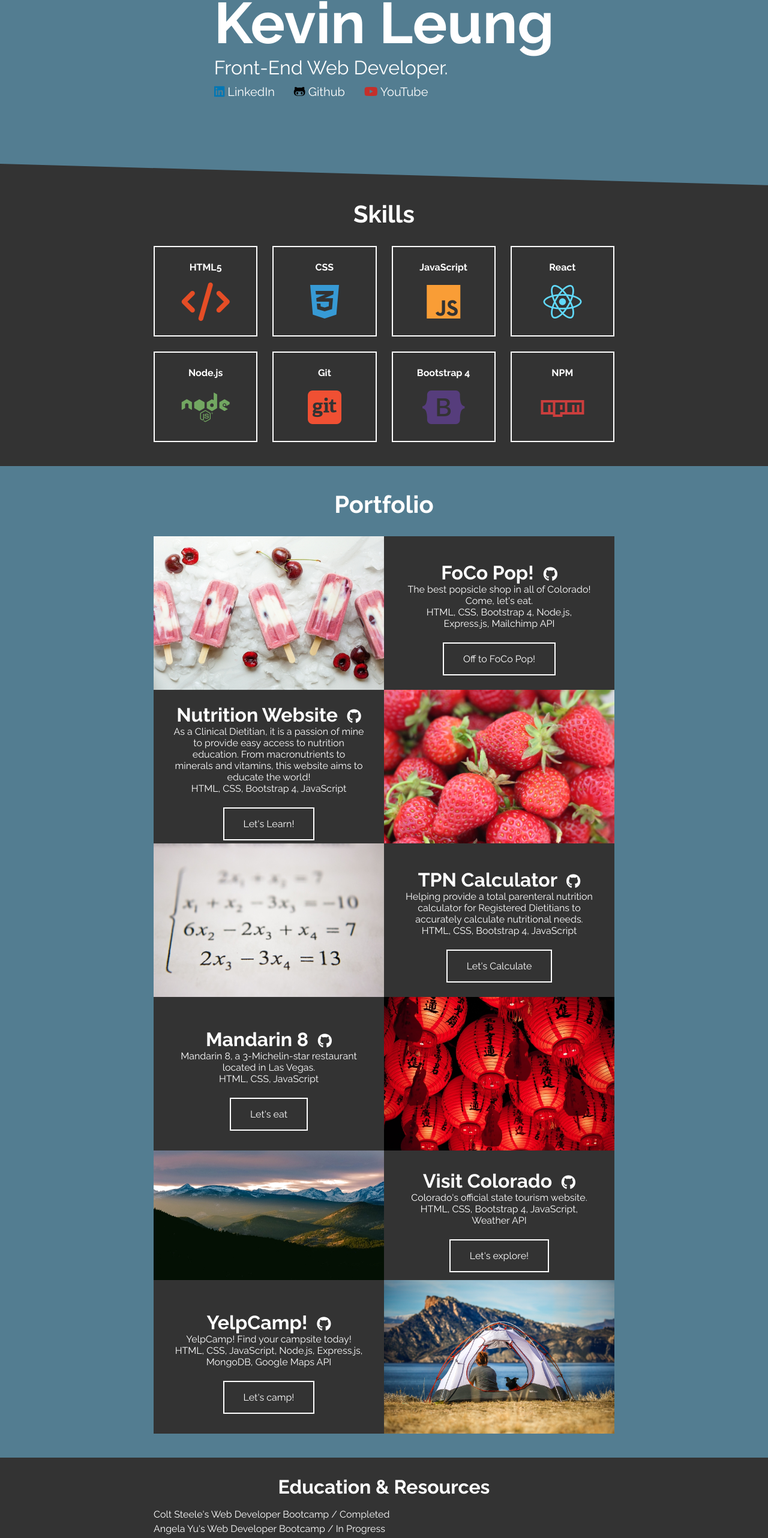
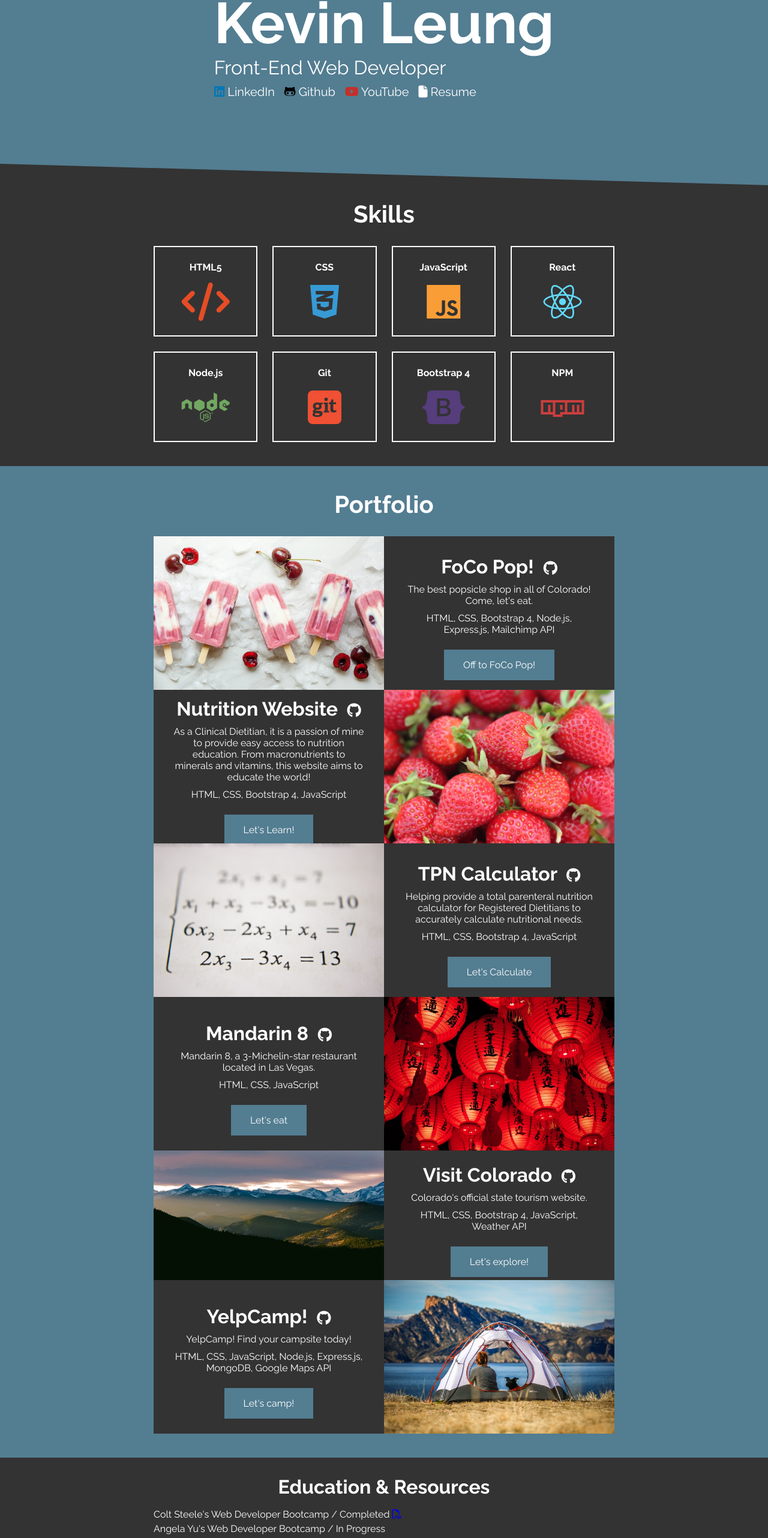
Before and after one commit to leungk712/portfolio, a website: page index.html in a window 1280 px wide. Shown: the part 195-2759 px from the top of the page at 60% size. Drawn offline with Linux system fonts and the light colour scheme.

Commit message:
update portfolio section and styles

```diff
--- a/index.html
+++ b/index.html
@@ -33,18 +33,19 @@
     <div class="slanted-container">
         <div class="info-header">
             <h1>Kevin Leung</h1>
-            <p>Front-End Web Developer.</p>
+            <p>Front-End Web Developer</p>
             <ul class="fullscreen-bar-links">
                 <li><a title="Check out my LinkedIn!" href="https://www.linkedin.com/in/leungk712/" alt="LinkedIn" target="_blank"><i class="header-icon fab fa-linkedin"></i>  LinkedIn</a></li>
                 <li><a title="Check out my Github!" href="https://github.com/leungk712" target="_blank"><i class="header-icon fab fa-github-alt"></i> Github</a></li>
                 <li><a title="Check out my YouTube channel!" href="https://www.youtube.com/channel/UCB_XhBJJoQbnoX1DsmYk_Kg" target="_blank"><i class="header-icon fab fa-youtube"></i> YouTube</a></li>
+                <li><a title="Check out my Resume!" href="documents/Web Developer_Resume_Leung.pdf" target="_blank"><i class="fas fa-file"></i> Resume</a></li>
                 <!-- Resume -->
             </ul>
             <ul class="mobile-bar-links">
                 <li><a title="Check out my LinkedIn!" href="https://www.linkedin.com/in/leungk712/" target="_blank"><i class="header-icon fab fa-linkedin"></i> | </a></li>
                 <li><a title="Check out my Github!" href="https://github.com/leungk712" target="_blank"><i class="header-icon fab fa-github-alt"></i> | </a></li>
-                <li><a title="Check out my YouTube channel!" href="https://www.youtube.com/channel/UCB_XhBJJoQbnoX1DsmYk_Kg" target="_blank"><i class="header-icon fab fa-youtube"></i></a></li>
-                <!-- Resume -->
+                <li><a title="Check out my YouTube channel!" href="https://www.youtube.com/channel/UCB_XhBJJoQbnoX1DsmYk_Kg" target="_blank"><i class="header-icon fab fa-youtube"></i> | </a></li>
+                <li><a title="Check out my Resume!" href="documents/Web Developer_Resume_Leung.pdf" target="_blank"><i class="fas fa-file"></i></a></li>
             </ul>
         </div>
     </div>
@@ -230,7 +231,7 @@
         <div class="container education-container">
             <h1>Education & Resources</h1>
             <ul>
-                <li>Colt Steele's Web Developer Bootcamp / Completed <!-- Add Certification icon--></li>
+                <li>Colt Steele's Web Developer Bootcamp / Completed <a href="documents/Certificate_ColtSteele_Leung.pdf" alt="PDF File"><i class="far fa-file-pdf" title="Certificate of Completion"></i></a></li>
                 <li>Angela Yu's Web Developer Bootcamp / In Progress <!-- Add Certification icon--> </li>
                 <li>Colorado State University / Bachelor of Science</li>
                 <li>Johnson & Wales University / Associate of Art</li>
--- a/styles.css
+++ b/styles.css
@@ -127,8 +127,8 @@ header {
     list-style: none;
 }
 
-.info-header ul li:nth-child(2) {
-    padding: 0 2rem;
+.info-header ul li:nth-child(even) {
+    padding: 0 1rem;
 }
 
 .info-header ul li a {
@@ -250,9 +250,10 @@ header {
 
 .portfolio-content-card .content-btn-link {
     padding: 1rem 2rem;
-    border: 2px solid var(--color--white);
+    /* border: 2px solid var(--color--white); */
     text-decoration: none;
     color: var(--color--white);
+    background-color: var(--color--smaltblue);
 }
 
 .portfolio-content-card {
@@ -268,6 +269,10 @@ header {
 
 .content-description h2 {
     font-size: 2rem;
+}
+
+.content-description p:first-of-type, .content-description p:nth-of-type(2) {
+    margin-top: 10px;
 }
 
 .github-title-logo {
@@ -288,8 +293,8 @@ header {
 }
 
 .content-btn .content-btn-link:hover {
-    background-color: var(--color--smaltblue);
-    color: var(--color-mineshaft);
+    background-color: var(--color--white);
+    color: var(--color--smaltblue);
     transition: 0.8s;
 }
 
```
Also changed, not shown: 2 other files.
